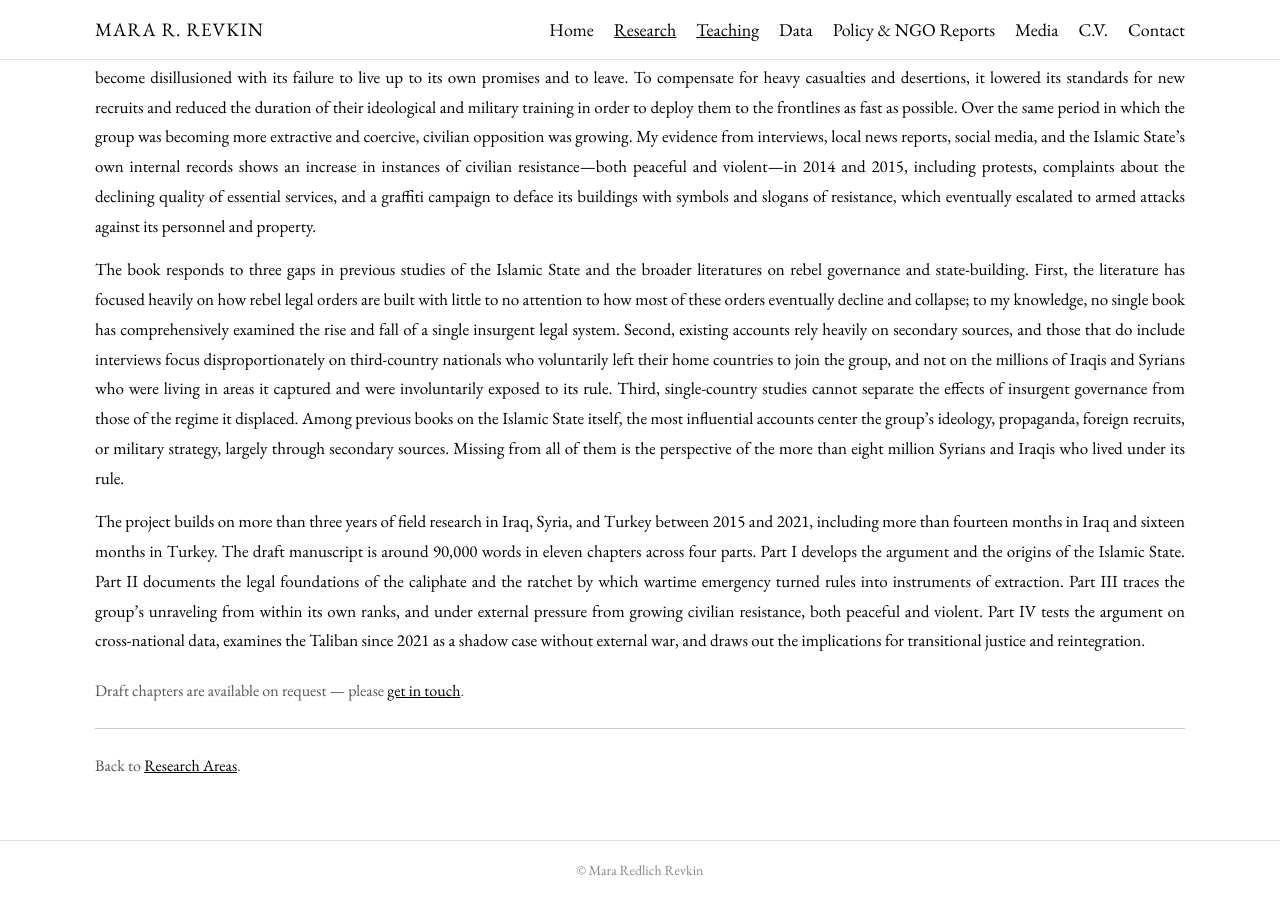
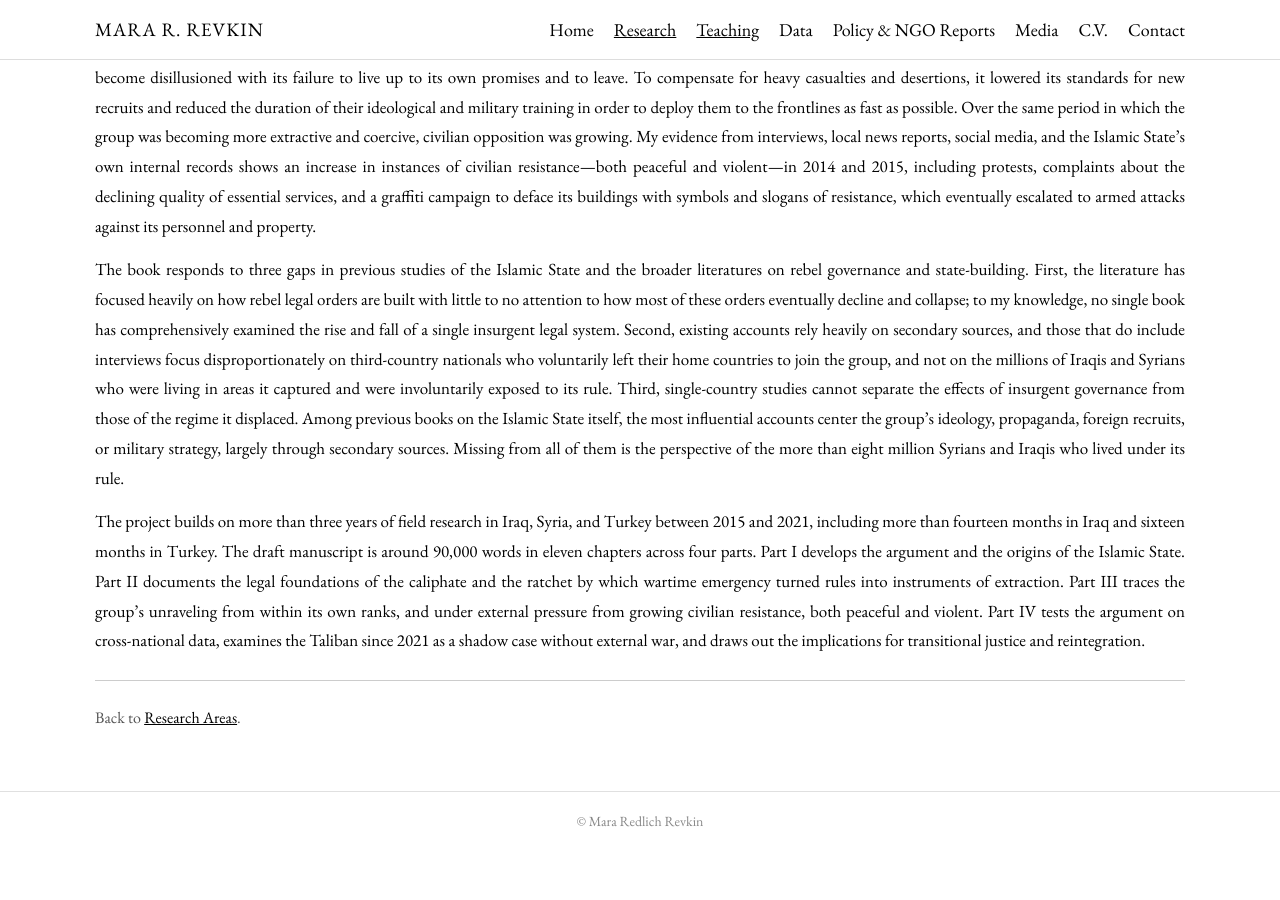
Before and after one commit to mrevkin/mrevkin.github.io, a Jekyll site: the page insurgent-legality.html, which Jekyll copies as it is, in a window 1280 px wide and 900 px high, scrolled down 2132 px. Built offline with Jekyll 4.4.1, drawn with Linux system fonts in a browser that asks for light colours; after the commit the page ends 2984 px from its top, so only the background shows below that.

Commit message:
Remove draft-on-request line; contact is in the nav

```diff
--- a/insurgent-legality.html
+++ b/insurgent-legality.html
@@ -70,8 +70,6 @@
     <p style="font-size:17px; line-height:1.75; text-align:justify; margin-bottom:14px;">The book responds to three gaps in previous studies of the Islamic State and the broader literatures on rebel governance and state-building. First, the literature has focused heavily on how rebel legal orders are built with little to no attention to how most of these orders eventually decline and collapse; to my knowledge, no single book has comprehensively examined the rise and fall of a single insurgent legal system. Second, existing accounts rely heavily on secondary sources, and those that do include interviews focus disproportionately on third-country nationals who voluntarily left their home countries to join the group, and not on the millions of Iraqis and Syrians who were living in areas it captured and were involuntarily exposed to its rule. Third, single-country studies cannot separate the effects of insurgent governance from those of the regime it displaced. Among previous books on the Islamic State itself, the most influential accounts center the group&rsquo;s ideology, propaganda, foreign recruits, or military strategy, largely through secondary sources. Missing from all of them is the perspective of the more than eight million Syrians and Iraqis who lived under its rule.</p>
     <p style="font-size:17px; line-height:1.75; text-align:justify; margin-bottom:14px;">The project builds on more than three years of field research in Iraq, Syria, and Turkey between 2015 and 2021, including more than fourteen months in Iraq and sixteen months in Turkey. The draft manuscript is around 90,000 words in eleven chapters across four parts. Part I develops the argument and the origins of the Islamic State. Part II documents the legal foundations of the caliphate and the ratchet by which wartime emergency turned rules into instruments of extraction. Part III traces the group&rsquo;s unraveling from within its own ranks, and under external pressure from growing civilian resistance, both peaceful and violent. Part IV tests the argument on cross-national data, examines the Taliban since 2021 as a shadow case without external war, and draws out the implications for transitional justice and reintegration.</p>
 
-    <p style="font-size:16px; color:#555; margin-top:22px;">Draft chapters are available on request &mdash; please <a href="contact.html">get in touch</a>.</p>
-
     <hr class="divider" style="margin-top: 24px;" />
     <p style="font-size:16px; color:#555; margin-top:18px;">Back to <a href="research.html">Research Areas</a>.</p>
 
```
